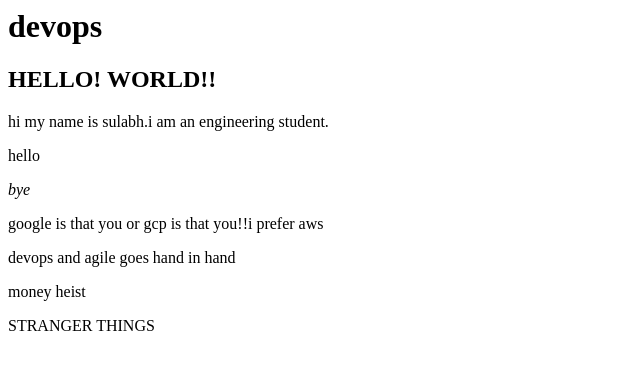
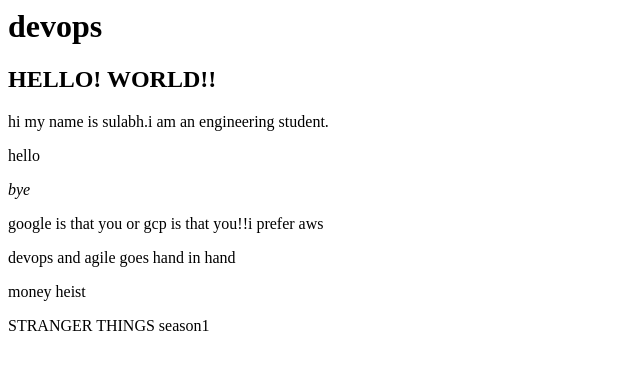
Before and after one commit to sulabh2000/full_auto, a plain HTML site: page index.html in a window 1280 px wide. Shown: the full height of the page, 0-640 px from the left. Drawn offline with Linux system fonts and the light colour scheme.

Commit message:
adding line3

```diff
--- a/index.html
+++ b/index.html
@@ -11,6 +11,6 @@
                 <p>google is that you or gcp is that you!!i prefer aws</p>
                 <p>devops and agile goes hand in hand</p>
 		<p>money heist</p>
-		<P>STRANGER THINGS</p>
+		<P>STRANGER THINGS season1</p>
         </body>
 </html>
```
